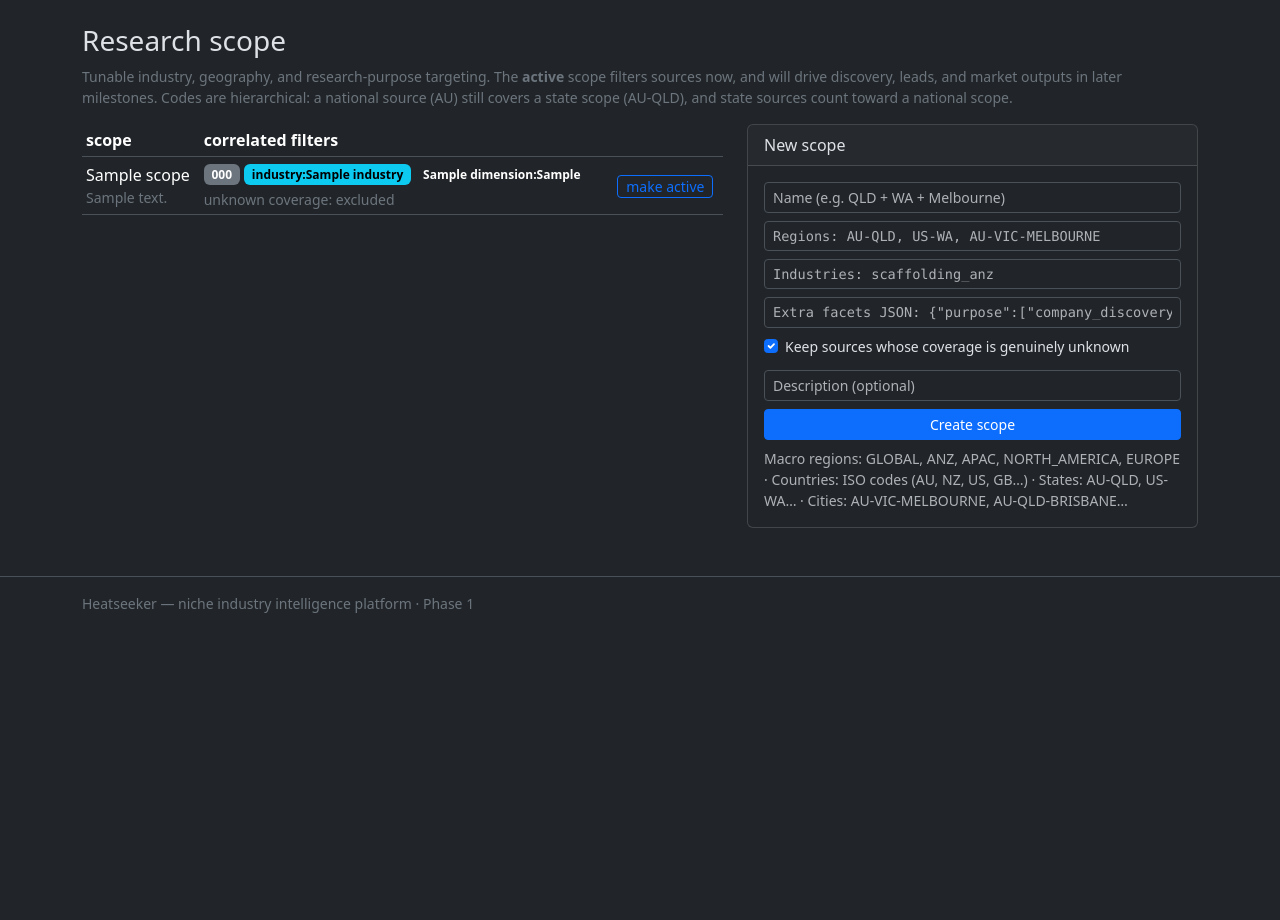
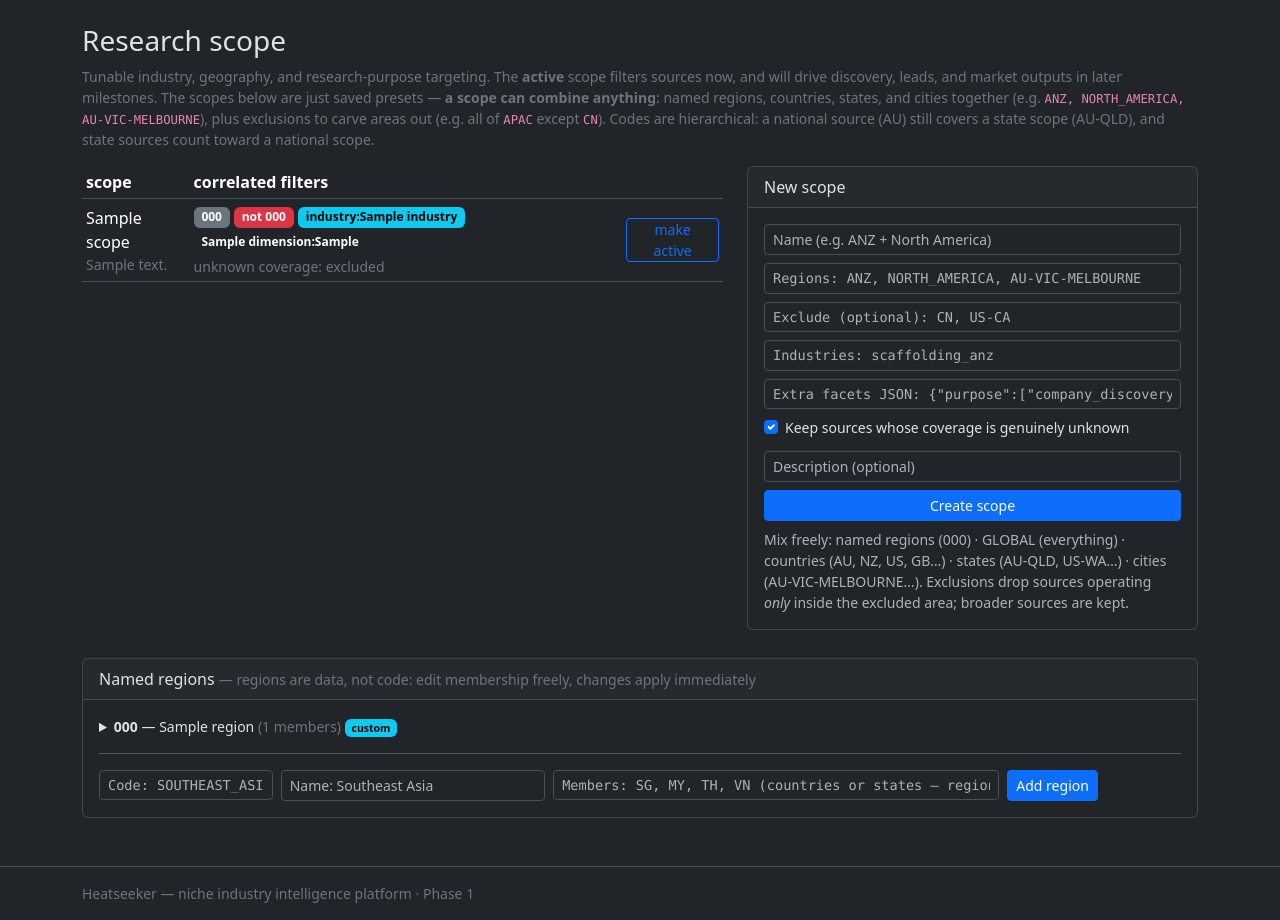
Before and after one commit to rubrubadubdub/heatseeker, a FastAPI app: template applications/api/src/heatseeker_api/templates/scopes.html in a window 1280 px wide. Shown: the part 57-977 px from the top of the page. Before the commit the page ends 670 px from the top, so only its background shows below. Run offline with FastAPI, Linux system fonts and the light colour scheme; the template is opened without the code that fills it: most values are stand-ins (such as "Sample title", 1, 10 or a date in 2020); parts of the project's set-up code (start-up, migrations or seed data) failed here and were passed over; some libraries are stand-ins or nearby versions.

Commit message:
feat(api): region editor, scope exclusions, honest scopes-page copy
The scopes page presented the three seeded presets as the whole menu;
the owner read them as the ceiling. Now the copy states that scopes
combine anything (named regions + countries + states + cities, with
exclusions), the New-scope form gains an Exclude field, and a Named
regions card lists, edits, and creates regions inline (builtins are
editable but not deletable). The code-help footer renders from the live
registry instead of a hardcoded list. JSON API parity: /api/regions
GET/PUT/DELETE and exclude_codes on scope create/serialise. The GUI app
loads the region registry at startup (ADR-0012).

Co-Authored-By: Claude Fable 5 <noreply@anthropic.com>

```diff
--- a/applications/api/src/heatseeker_api/main.py
+++ b/applications/api/src/heatseeker_api/main.py
@@ -13,6 +13,7 @@ from fastapi.staticfiles import StaticFiles
 from heatseeker_common.db import create_db_engine
 from heatseeker_common.health import check_health
 from heatseeker_common.settings import Settings, get_settings
+from heatseeker_source_registry.regions import load_regions_if_available
 
 from heatseeker_api import api_routes, ui_routes, ui_sources
 
@@ -24,6 +25,7 @@ _HERE = Path(__file__).parent
 def create_app(settings: Settings | None = None) -> FastAPI:
     settings = settings or get_settings()
     engine = create_db_engine(settings)
+    load_regions_if_available(engine)  # named regions are data (ADR-0012)
 
     app = FastAPI(title="Heatseeker", version="0.1.0", docs_url="/docs")
     app.state.settings = settings
--- a/applications/api/src/heatseeker_api/templates/scopes.html
+++ b/applications/api/src/heatseeker_api/templates/scopes.html
@@ -4,8 +4,11 @@
 <h1 class="h3 mb-2">Research scope</h1>
 <p class="small text-secondary">Tunable industry, geography, and research-purpose targeting. The <strong>active</strong>
 scope filters sources now, and will drive discovery, leads, and market outputs in later
-milestones. Codes are hierarchical: a national source (AU) still covers a state scope
-(AU-QLD), and state sources count toward a national scope.</p>
+milestones. The scopes below are just saved presets — <strong>a scope can combine anything</strong>:
+named regions, countries, states, and cities together (e.g. <code>ANZ, NORTH_AMERICA, AU-VIC-MELBOURNE</code>),
+plus exclusions to carve areas out (e.g. all of <code>APAC</code> except <code>CN</code>).
+Codes are hierarchical: a national source (AU) still covers a state scope (AU-QLD), and
+state sources count toward a national scope.</p>
 
 <div class="row g-4">
   <div class="col-lg-7">
@@ -22,6 +25,9 @@ milestones. Codes are hierarchical: a national source (AU) still covers a state
           <td>
             {% for code in scope.geo_codes %}
               <span class="badge text-bg-secondary" title="{{ describe(code) }}">{{ code }}</span>
+            {% endfor %}
+            {% for code in scope.exclude_codes %}
+              <span class="badge text-bg-danger" title="excluded: {{ describe(code) }}">not {{ code }}</span>
             {% endfor %}
             {% for industry in scope.industry_ids %}
               <span class="badge text-bg-info">industry:{{ industry }}</span>
@@ -50,9 +56,11 @@ milestones. Codes are hierarchical: a national source (AU) still covers a state
       <div class="card-header">New scope</div>
       <div class="card-body">
         <form method="post" action="/scopes/create" class="vstack gap-2">
-          <input name="name" class="form-control form-control-sm" placeholder="Name (e.g. QLD + WA + Melbourne)" required>
+          <input name="name" class="form-control form-control-sm" placeholder="Name (e.g. ANZ + North America)" required>
           <input name="codes" class="form-control form-control-sm mono"
-                 placeholder="Regions: AU-QLD, US-WA, AU-VIC-MELBOURNE">
+                 placeholder="Regions: ANZ, NORTH_AMERICA, AU-VIC-MELBOURNE">
+          <input name="exclude" class="form-control form-control-sm mono"
+                 placeholder="Exclude (optional): CN, US-CA">
           <input name="industries" class="form-control form-control-sm mono"
                  list="industry-choices" placeholder="Industries: scaffolding_anz">
           <datalist id="industry-choices">{% for industry in industry_choices %}<option value="{{ industry }}">{% endfor %}</datalist>
@@ -66,12 +74,65 @@ milestones. Codes are hierarchical: a national source (AU) still covers a state
           <button class="btn btn-sm btn-primary">Create scope</button>
         </form>
         <div class="form-text mt-2">
-          Macro regions: GLOBAL, ANZ, APAC, NORTH_AMERICA, EUROPE ·
-          Countries: ISO codes (AU, NZ, US, GB…) ·
-          States: AU-QLD, US-WA… · Cities: AU-VIC-MELBOURNE, AU-QLD-BRISBANE…
+          Mix freely: named regions ({% for region in regions %}{{ region.code }}{% if not loop.last %}, {% endif %}{% endfor %})
+          · GLOBAL (everything) · countries (AU, NZ, US, GB…) · states (AU-QLD, US-WA…)
+          · cities (AU-VIC-MELBOURNE…). Exclusions drop sources operating <em>only</em>
+          inside the excluded area; broader sources are kept.
         </div>
       </div>
     </div>
   </div>
 </div>
+
+<div class="row g-4 mt-1">
+  <div class="col-12">
+    <div class="card">
+      <div class="card-header">Named regions
+        <span class="small text-secondary">— regions are data, not code: edit membership freely, changes apply immediately</span>
+      </div>
+      <div class="card-body">
+        <div class="row g-3">
+          {% for region in regions %}
+          <div class="col-md-6 col-xl-4">
+            <details>
+              <summary class="small">
+                <strong>{{ region.code }}</strong> — {{ region.name }}
+                <span class="text-secondary">({{ region.member_codes|length }} members)</span>
+                {% if not region.is_builtin %}<span class="badge text-bg-info">custom</span>{% endif %}
+              </summary>
+              <form method="post" action="/scopes/regions/save" class="vstack gap-1 mt-2">
+                <input type="hidden" name="code" value="{{ region.code }}">
+                <input name="name" class="form-control form-control-sm" value="{{ region.name }}">
+                <textarea name="members" class="form-control form-control-sm mono" rows="3">{{ region.member_codes|join(', ') }}</textarea>
+                <button class="btn btn-sm btn-outline-primary py-0">save</button>
+              </form>
+              {% if not region.is_builtin %}
+              <form method="post" action="/scopes/regions/{{ region.code }}/delete" class="mt-1">
+                <button class="btn btn-sm btn-outline-danger py-0">delete</button>
+              </form>
+              {% endif %}
+            </details>
+          </div>
+          {% endfor %}
+        </div>
+        <hr>
+        <form method="post" action="/scopes/regions/save" class="row g-2 align-items-start">
+          <div class="col-md-2">
+            <input name="code" class="form-control form-control-sm mono" placeholder="Code: SOUTHEAST_ASIA" required>
+          </div>
+          <div class="col-md-3">
+            <input name="name" class="form-control form-control-sm" placeholder="Name: Southeast Asia">
+          </div>
+          <div class="col-md-5">
+            <input name="members" class="form-control form-control-sm mono"
+                   placeholder="Members: SG, MY, TH, VN (countries or states — regions can't nest)" required>
+          </div>
+          <div class="col-md-2">
+            <button class="btn btn-sm btn-primary">Add region</button>
+          </div>
+        </form>
+      </div>
+    </div>
+  </div>
+</div>
 {% endblock %}
--- a/applications/api/src/heatseeker_api/ui_sources.py
+++ b/applications/api/src/heatseeker_api/ui_sources.py
@@ -25,6 +25,7 @@ from heatseeker_source_registry.identity import (
     url_identity,
 )
 from heatseeker_source_registry.models import (
+    GeoRegion,
     ResearchScope,
     SourceCoverage,
     SourceDefinition,
@@ -39,6 +40,7 @@ from heatseeker_source_registry.policy import (
     check_robots,
     coverage_has_distinct_endpoint,
 )
+from heatseeker_source_registry.regions import delete_region, load_regions, upsert_region
 from heatseeker_source_registry.scopes import (
     active_scope,
     create_scope,
@@ -577,6 +579,10 @@ def sources_collect(
     source_id: str,
     coverage_id: str = Form(default=""),
 ):
+    # Keep the validation/snapshot read separate from the queue write.  In SQLite
+    # WAL mode, upgrading a read transaction after another process has committed
+    # can fail with SQLITE_BUSY_SNAPSHOT; busy_timeout cannot make that stale
+    # snapshot writable.  A fresh transaction can wait normally for the writer.
     with session_scope(request.app.state.engine) as session:
         source = session.get(SourceDefinition, source_id)
         if source is None:
@@ -621,6 +627,8 @@ def sources_collect(
             "scope_id": scope.id if scope else None,
             "scope_snapshot": scope_snapshot,
         }
+
+    with session_scope(request.app.state.engine) as session:
         job = jobs.enqueue(
             session,
             "sources.collect",
@@ -913,13 +921,16 @@ def evidence_detail(request: Request, document_id: str):
 def scopes_page(request: Request):
     with session_scope(request.app.state.engine) as session:
         ensure_default_scopes(session)
+        load_regions(session)  # seeds builtin regions and refreshes the registry
         scopes = list(session.scalars(select(ResearchScope).order_by(ResearchScope.name)))
+        regions = list(session.scalars(select(GeoRegion).order_by(GeoRegion.code)))
         session.expunge_all()
     return _render(
         request,
         "scopes.html",
         active="scopes",
         scopes=scopes,
+        regions=regions,
         known_codes=KNOWN_CODES,
         describe=describe,
         industry_choices=[path.name for path in discover_packs()],
@@ -931,6 +942,7 @@ def scopes_create(
     request: Request,
     name: str = Form(...),
     codes: str = Form(default=""),
+    exclude: str = Form(default=""),
     industries: str = Form(default=""),
     target_filters: str = Form(default=""),
     include_unknown: bool = Form(default=False),
@@ -960,6 +972,7 @@ def scopes_create(
                 industry_ids_raw=industries,
                 target_filters=filters,
                 include_unknown=include_unknown,
+                exclude_raw=exclude,
             )
         except ValueError as exc:
             return _redirect("/scopes", str(exc), "danger")
@@ -975,3 +988,30 @@ def scopes_activate(request: Request, scope_id: str):
             return _redirect("/scopes", "Scope not found", "danger")
         name, codes = scope.name, ", ".join(scope.geo_codes)
     return _redirect("/scopes", f"Active scope: {name} ({codes})")
+
+
+@router.post("/scopes/regions/save")
+def scopes_region_save(
+    request: Request,
+    code: str = Form(...),
+    name: str = Form(default=""),
+    members: str = Form(default=""),
+):
+    member_codes = [m for m in members.replace(";", ",").split(",") if m.strip()]
+    with session_scope(request.app.state.engine) as session:
+        try:
+            region = upsert_region(session, code, name, member_codes, actor="ui")
+        except ValueError as exc:
+            return _redirect("/scopes", str(exc), "danger")
+        saved = f"{region.code} ({len(region.member_codes)} members)"
+    return _redirect("/scopes", f"Saved region {saved}")
+
+
+@router.post("/scopes/regions/{code}/delete")
+def scopes_region_delete(request: Request, code: str):
+    with session_scope(request.app.state.engine) as session:
+        try:
+            delete_region(session, code, actor="ui")
+        except ValueError as exc:
+            return _redirect("/scopes", str(exc), "danger")
+    return _redirect("/scopes", f"Deleted region {code.upper()}")
```
Also changed, not shown: applications/api/src/heatseeker_api/api_routes.py (+62 -0 lines), tests/test_api.py (+31 -0 lines), tests/test_ui.py (+37 -0 lines).
